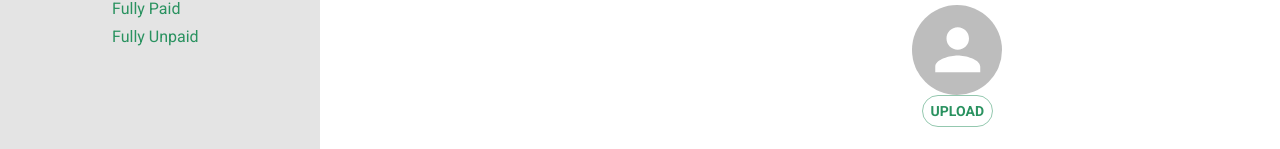
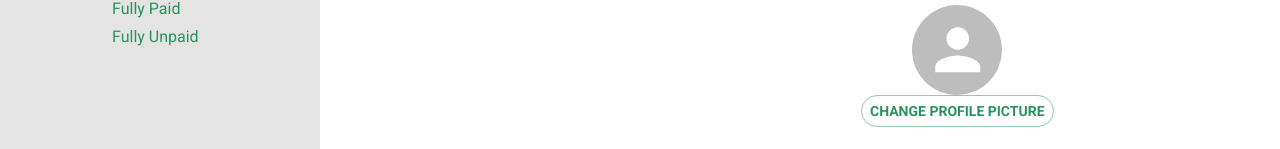
Before and after one commit to kassOmega/asi-share-company, a React (Create React App) app: page /customers/update/1 in a window 1280 px wide. Shown: the part 248-397 px from the top of the page. Built offline with nearby package versions, Linux system fonts and the light colour scheme; no server answers; sample sign-in values are in the browser's storage.

Commit message:
upload done

```diff
--- a/src/pages/customers/update-customer.tsx
+++ b/src/pages/customers/update-customer.tsx
@@ -258,7 +258,7 @@ export function UpdateCustomer({ isFullUpdate }: { isFullUpdate?: boolean }) {
           />
           <label htmlFor="raised-button-file">
             <Button variant="outlined" component="span">
-              Upload
+              change profile picture
             </Button>
           </label>
         </Stack>
@@ -372,7 +372,12 @@ export function UpdateCustomer({ isFullUpdate }: { isFullUpdate?: boolean }) {
             />
           </Grid>
         </Grid>
-
+        {result?.data.attachments && (
+          <Stack>
+            <Typography> Uploaded Documents</Typography>
+            <ImageGrid images={result?.data.attachments ?? []} />
+          </Stack>
+        )}
         <Stack alignItems="center">
           <input
             accept="image/*"
@@ -400,8 +405,14 @@ export function UpdateCustomer({ isFullUpdate }: { isFullUpdate?: boolean }) {
           </label>
         </Stack>
         <Grid>
-          <ImageGrid images={preview ?? []} onRemove={handleImageRemove} />
+          {!!preview.length && (
+            <Stack>
+              <Typography> Preview</Typography>
+              <ImageGrid images={preview ?? []} onRemove={handleImageRemove} />
+            </Stack>
+          )}
         </Grid>
+
         {!!updateError && (
           <Typography color="red">
             Something went wrong! Please try again
```
